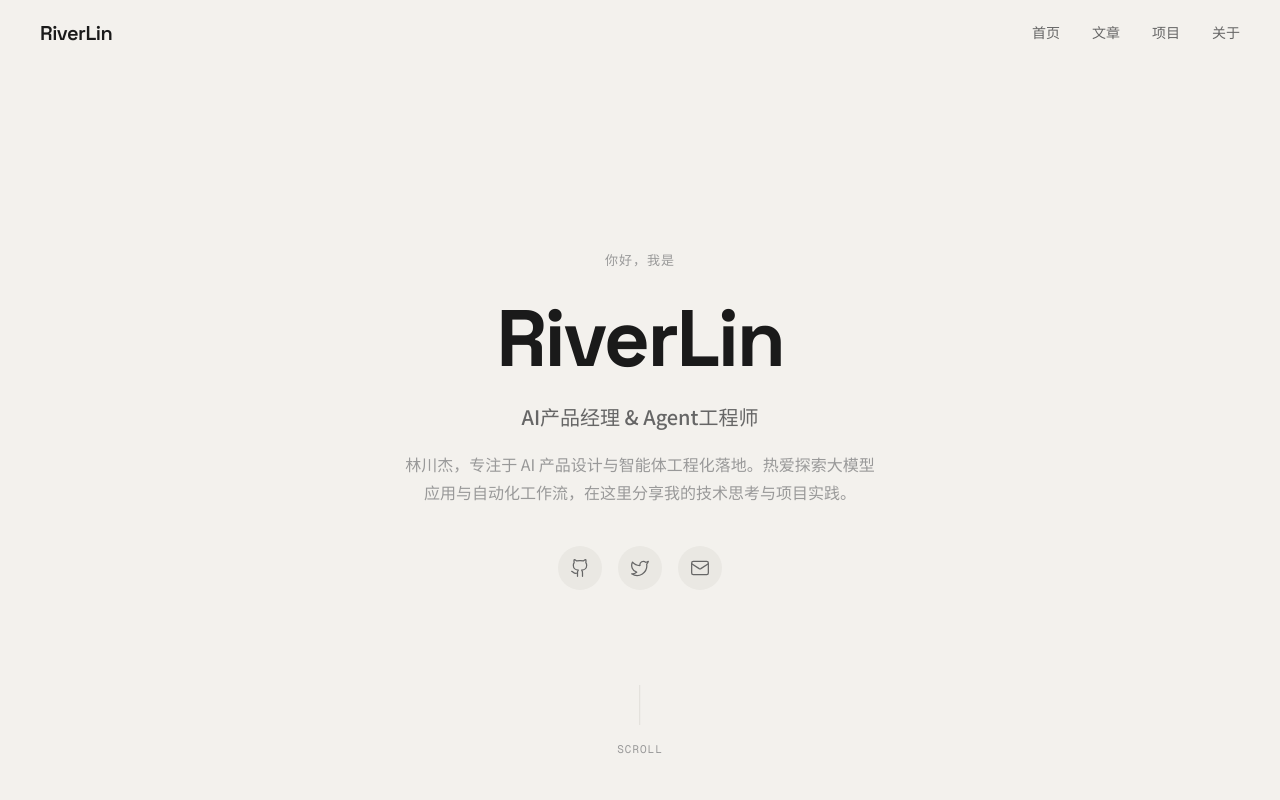
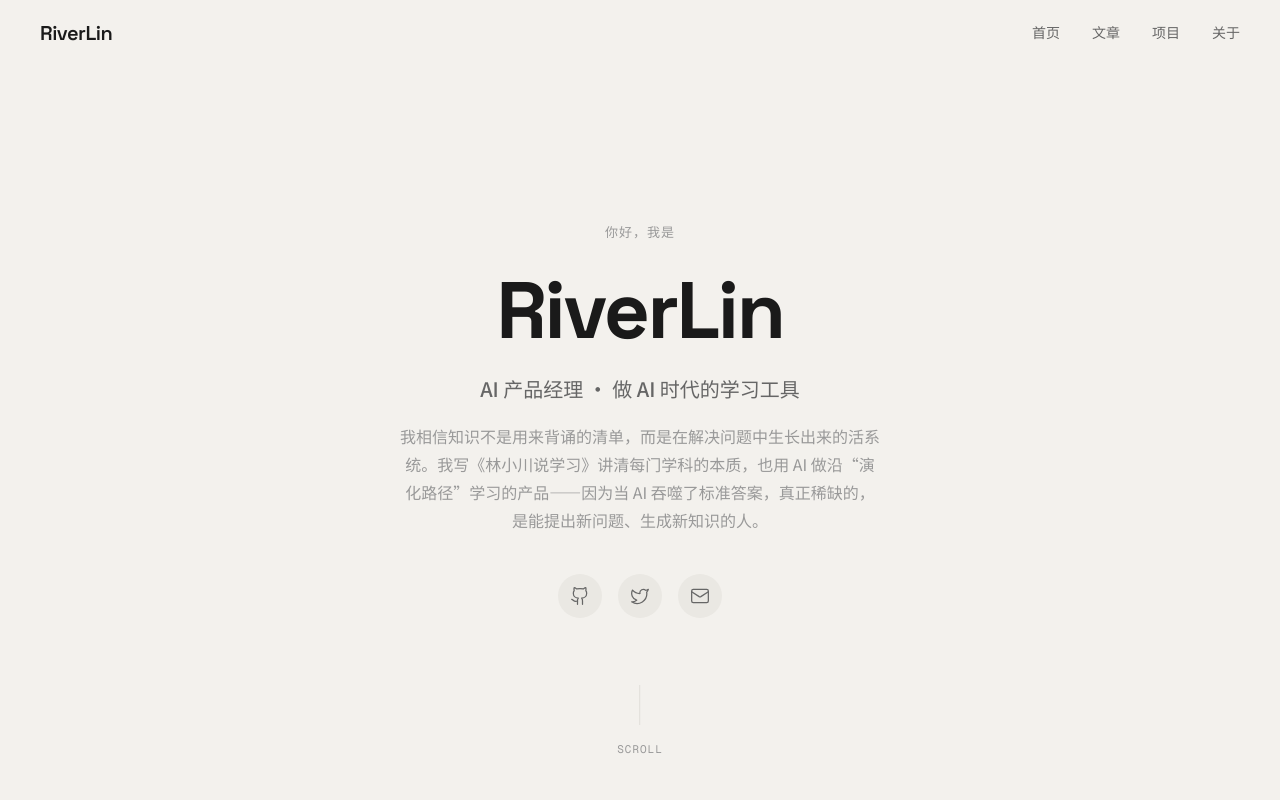
Before and after one commit to jaybeat/riverLin, a React (Vite) app: page / in a window 1280 px wide. Shown: the top 800 px of the page. Built offline with nearby package versions, Linux system fonts and the light colour scheme.

Commit message:
Update Hero tagline and introduction to reflect learning-tool focus
Co-Authored-By: Claude Opus 4.7 <noreply@anthropic.com>

```diff
--- a/src/components/Hero.tsx
+++ b/src/components/Hero.tsx
@@ -83,7 +83,7 @@ export default function Hero() {
             marginBottom: '16px',
           }}
         >
-          AI产品经理 & Agent工程师
+          AI 产品经理 · 做 AI 时代的学习工具
         </motion.p>
 
         <motion.p
@@ -96,7 +96,7 @@ export default function Hero() {
             margin: '0 auto 40px',
           }}
         >
-          林川杰，专注于 AI 产品设计与智能体工程化落地。热爱探索大模型应用与自动化工作流，在这里分享我的技术思考与项目实践。
+          我相信知识不是用来背诵的清单，而是在解决问题中生长出来的活系统。我写《林小川说学习》讲清每门学科的本质，也用 AI 做沿“演化路径”学习的产品——因为当 AI 吞噬了标准答案，真正稀缺的，是能提出新问题、生成新知识的人。
         </motion.p>
 
         <motion.div
```
